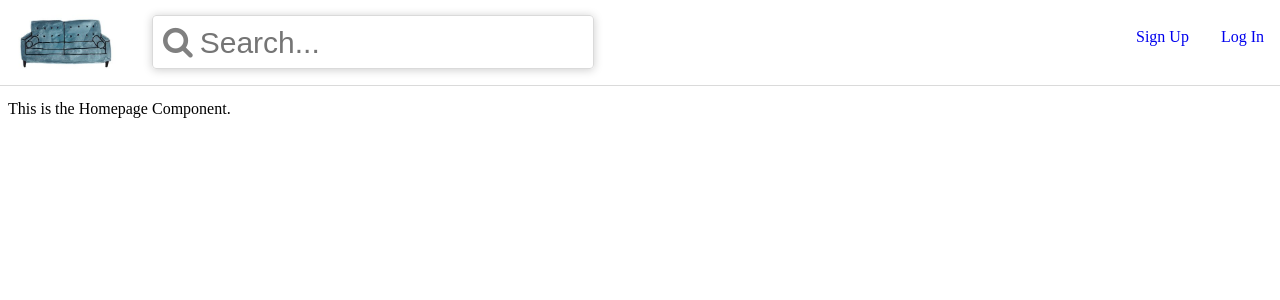
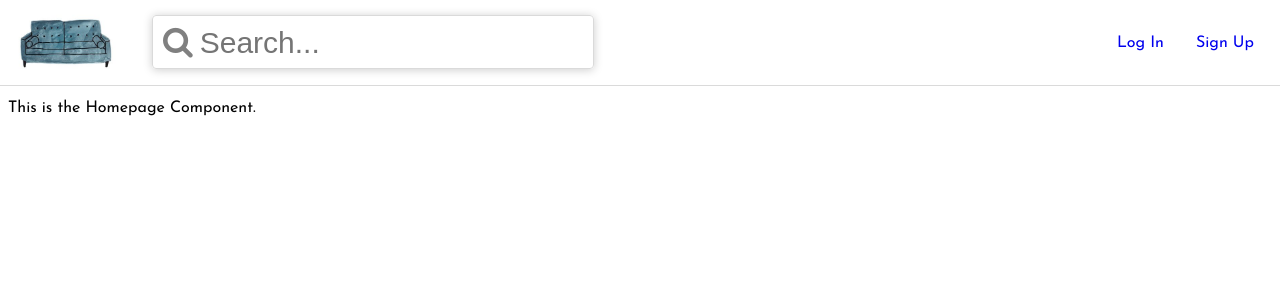
Before and after one commit to aback223/couchsurfer, a React (Create React App) app: page / in a window 1280 px wide. Shown: the top 300 px of the page. Built offline with nearby package versions, Linux system fonts and the light colour scheme.

Commit message:
change margins for navbar links on the right

```diff
--- a/src/components/Navbar.js
+++ b/src/components/Navbar.js
@@ -12,8 +12,10 @@ class Navbar extends Component {
           <i className="fa fa-search fa-2x"/>
           <input type="text" name="search" className="search" placeholder="Search..." />
         </div>
-        <NavLink to="/login" className="navbar-right">Log In</NavLink>
-        <NavLink to="/signup" className="navbar-right">Sign Up</NavLink>
+        <div className="navbar-right">
+          <NavLink to="/login" className="navbar-links">Log In</NavLink>
+          <NavLink to="/signup" className="navbar-links">Sign Up</NavLink>
+        </div>
       </div>
     )
   }
--- a/src/components/index.css
+++ b/src/components/index.css
@@ -1,7 +1,14 @@
+/* Font */
+@import url('https://fonts.googleapis.com/css?family=Josefin+Sans');
+
 /* Body */
 
 .addPadding {
   padding: 100px 8px 8px 8px;
+}
+
+body {
+  font-family: 'Josefin Sans', cursive;;
 }
 
 /* Navbar */
@@ -15,11 +22,16 @@
   border-bottom: 1px solid #DADADA;
 }
 
-.navbar-right {
-  float: right;
+.navbar-links {
   padding: 14px 16px;
   text-decoration: none;
-  margin-top: 14px;
+}
+
+.navbar-right {
+  display: inline-block;
+  float: right;
+  margin-top: 35px;
+  margin-right: 10px;
 }
 
 .navbar-left{
```
